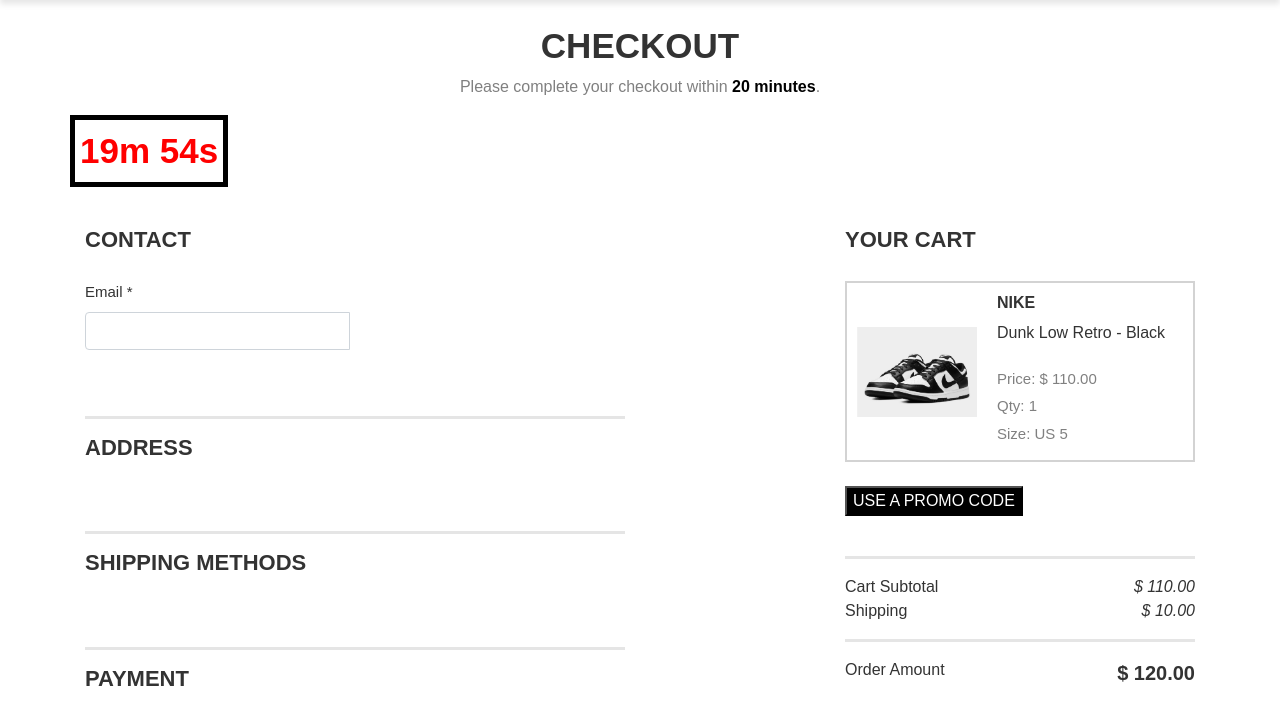
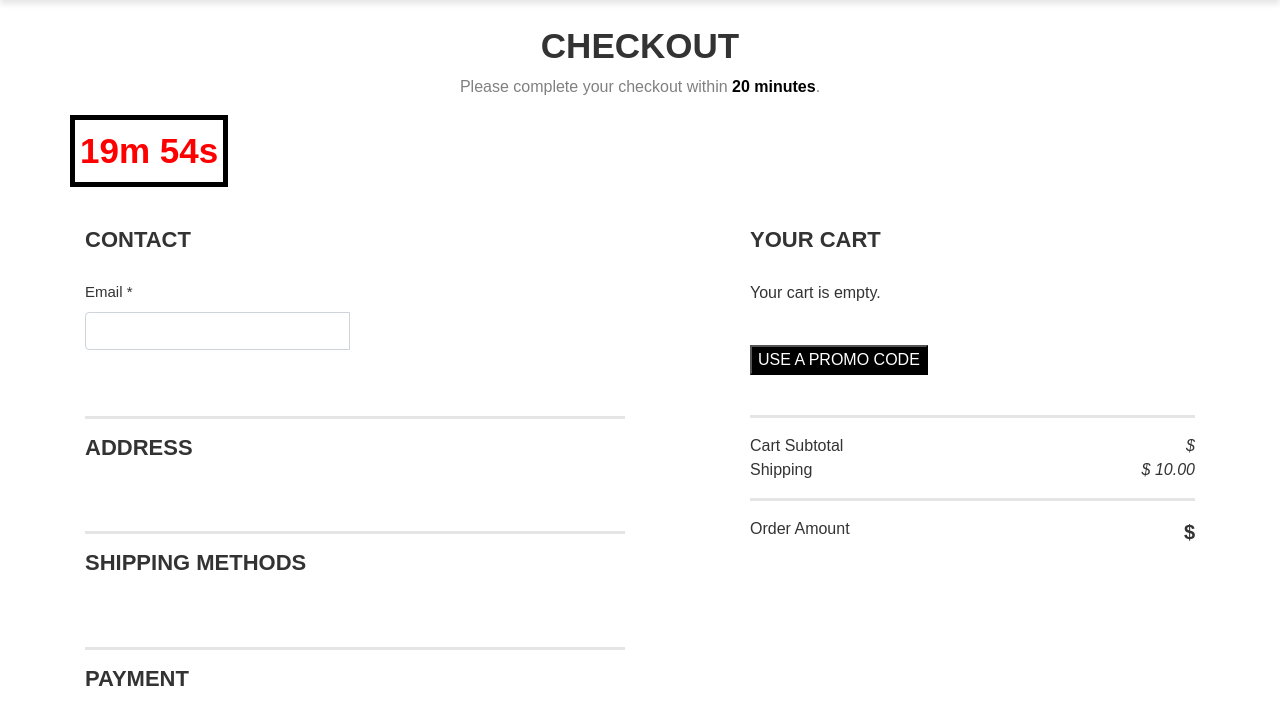
Before and after one commit to chaikokcheng/SSE3308-Web-ShoesFit, a PHP site: page /payment.html in a window 1280 px wide. Shown: the part 96-816 px from the top of the page. Run offline with PHP 8.4, Linux system fonts and the light colour scheme; some libraries are stand-ins or nearby versions.

Commit message:
efchang1

```diff
--- a/Public/main.css
+++ b/Public/main.css
@@ -346,11 +346,15 @@ hr.margin {
     align-items: center;
     border: 2px solid lightgrey;
     padding: 10px;
+
 }
 
 .order-details {
     margin-left: 20px;
+
 }
+
+
 
 .total-price {
     font-weight: bold;
@@ -372,7 +376,7 @@ h6 {
     font-size: 16px;
 }
 
-.shoe-name {
+.shoe-colour {
     font-size: 16px;
 }
 
--- a/Public/payment.html
+++ b/Public/payment.html
@@ -126,7 +126,7 @@
                             </div>
                         </div>
                     </div>
-                        <button type="button" class="btn btn-width" id="addressButton" disabled>NEXT</button>
+                    <button type="button" class="btn btn-width" id="addressButton" disabled>NEXT</button>
                 </form>
 
                 <hr class="margin">
@@ -159,7 +159,8 @@
                     </p>
                     <div class="form-group shipping-border">
                         <div class="form-check">
-                            <input class="form-check-input" type="radio" name="paymentMethod" id="creditCardRadio" value="creditCard">
+                            <input class="form-check-input" type="radio" name="paymentMethod" id="creditCardRadio"
+                                value="creditCard">
                             <label class="form-check-label paymentMethod-title" for="creditCardRadio">
                                 Credit/Debit Card
                             </label>
@@ -172,7 +173,8 @@
                             </div>
                             <div class="form-group">
                                 <label for="cardNumber">Card number</label>
-                                <input class="form-control" id="cardNumber" placeholder="1234 5678 9012 3456" maxlength="19" oninput="formatCardNumber(this)">
+                                <input class="form-control" id="cardNumber" placeholder="1234 5678 9012 3456"
+                                    maxlength="19" oninput="formatCardNumber(this)">
                                 <div class="text-danger" id="cardNumberValidity"></div>
                             </div>
                             <div class="row">
@@ -196,7 +198,8 @@
 
                     <div class="form-group shipping-border">
                         <div class="form-check">
-                            <input class="form-check-input" type="radio" name="paymentMethod" id="onlineBankingRadio" value="onlineBanking">
+                            <input class="form-check-input" type="radio" name="paymentMethod" id="onlineBankingRadio"
+                                value="onlineBanking">
                             <label class="form-check-label paymentMethod-title" for="onlineBankingRadio">
                                 Online Banking
                             </label>
@@ -210,15 +213,17 @@
                             </select>
                         </label>
                     </div>
-                    <button type="button" class="btn btn-width" id="paymentButton" data-bs-toggle="modal" data-bs-target="#myModal" disabled>PLACE ORDER</button>
+                    <button type="button" class="btn btn-width" id="paymentButton" data-bs-toggle="modal"
+                        data-bs-target="#myModal" disabled>PLACE ORDER</button>
                 </div>
             </div>
 
-            <div class="col-md-2"></div>
+            <div class="col-md-1"></div>
 
-            <div class="col-md-4">
-                <h3 id="cartSection">YOUR CART</h3>
-                <div class="order-border">
+            <div class="col-md-5">
+                <h3>YOUR CART</h3>
+                <section id="cartSection"></section>
+                <!-- <div class="order-border">
                     <img src="images/sportNIkeDunkLow.png" alt="Product Image" class="shoeImage-size">
                     <div class="order-details">
                         <h6>NIKE</h6>
@@ -229,9 +234,10 @@
                             <p>Size: US 5</p>
                         </div>
                     </div>
-                </div>
+                </div> -->
                 <br>
-                <button type="btn" class="cart-btn" data-bs-toggle="modal" data-bs-target="codeModal">USE A PROMO CODE</button>
+                <button type="btn" class="cart-btn" data-bs-toggle="modal" data-bs-target="codeModal">USE A PROMO
+                    CODE</button>
                 <br>
                 <br>
                 <hr>
@@ -239,15 +245,15 @@
                     <div class="col-6">
                         Cart Subtotal
                     </div>
-                    <div class="col-6 text-right">
-                        <i>$ 110.00</i>
+                    <div class="col-6 text-right font-italic">
+                        $ <span id="productAmount"></span>
                     </div>
                 </div>
                 <div class="row">
                     <div class="col-6">
                         Shipping
                     </div>
-                    <div class="col-6 text-right">
+                    <div class="col-6 text-right" id="shipping_charge">
                         <i>$ 10.00</i>
                     </div>
                 </div>
@@ -256,8 +262,8 @@
                     <div class="col-6">
                         Order Amount
                     </div>
-                    <div class="col-6 text-right total-price">
-                        $ 120.00
+                    <div class="col-6 text-right font-weight-bold" style="font-size: 20px; margin-bottom: 20px;">
+                        $ <span id="total-price"></span>
                     </div>
                 </div>
             </div>
@@ -298,7 +304,8 @@
                     Your payment has been successfully completed.
                 </div>
                 <div class="modal-footer">
-                    <a href="orderSummary.html"><button type="button" class="btn" id="summaryBtn">View Order Summary</button></a>
+                    <a href="orderSummary.html"><button type="button" class="btn" id="summaryBtn">View Order
+                            Summary</button></a>
                 </div>
             </div>
         </div>
@@ -310,6 +317,53 @@
     <script src="https://cdn.jsdelivr.net/npm/@popperjs/core@2.5.2/dist/umd/popper.min.js"></script>
     <script src="https://maxcdn.bootstrapcdn.com/bootstrap/4.5.2/js/bootstrap.min.js"></script>
     <script src="main.js"></script>
+    <script>
+        document.addEventListener('DOMContentLoaded', () => {
+            const cartSection = document.getElementById('cartSection');
+            const productAmt = document.getElementById('productAmount');
+            const totalPrice = document.getElementById('total-price');
+            const shippingCharge = 10;
+            let total = 0;
+
+            const cart = localStorage.getItem('cart') ? JSON.parse(localStorage.getItem('cart')) : [];
+            $('#total_items_count').text(cart.length);
+
+            if (cart.length === 0) {
+                cartSection.innerHTML = '<p>Your cart is empty.</p>';
+            } else {
+                fetch('products.json')
+                    .then(response => response.json())
+                    .then(data => {
+                        const cartHTML = cart.map(cartItem => {
+                            const product = data.products.find(p => p.id === cartItem.productId);
+                            if (product) {
+                                total += product.price * cartItem.quantity;
+                                return `
+                                <div class="order-border" data-id="${product.id}">
+                    <img src="${product.img}" alt="${product.name}" class="shoeImage-size">
+                    <div class="order-details">
+                        <h6 style="font-size: 18px;">${product.name}</h6>
+                        <p class="shoe-colour">${cartItem.color}</p>
+                        <div class="cart-text">
+                            <p>Price: $ ${product.price}</p>
+                            <p>Qty: ${cartItem.quantity}</p>
+                            <p>Size: ${cartItem.size}</p>
+                        </div>
+                    </div>
+                </div>
+                        `;
+                            }
+                            return '';
+                        }).join('');
+
+                        cartSection.innerHTML = cartHTML;
+                        productAmt.innerText = total.toFixed(2);
+                        totalPrice.innerText = (total + shippingCharge).toFixed(2);
+                    });
+            }
+
+        });
+    </script>
 
 </body>
 
```
